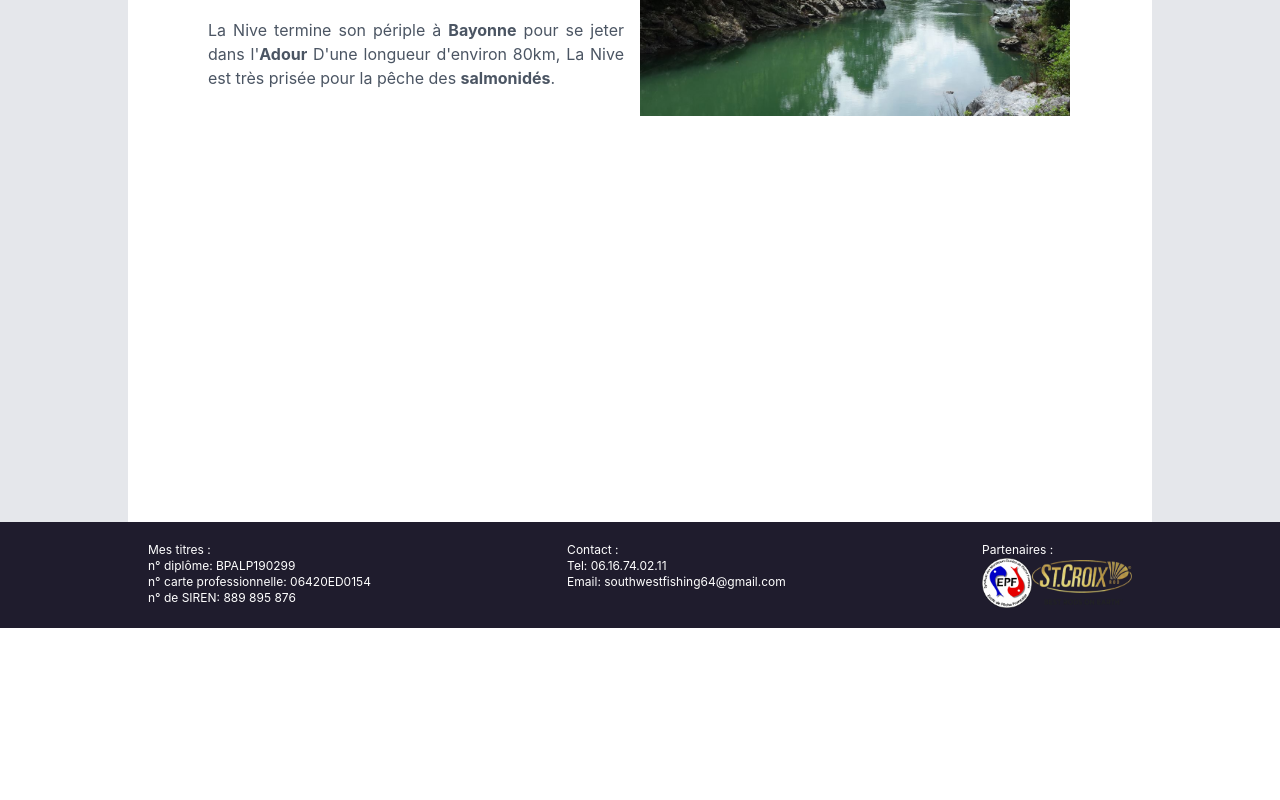
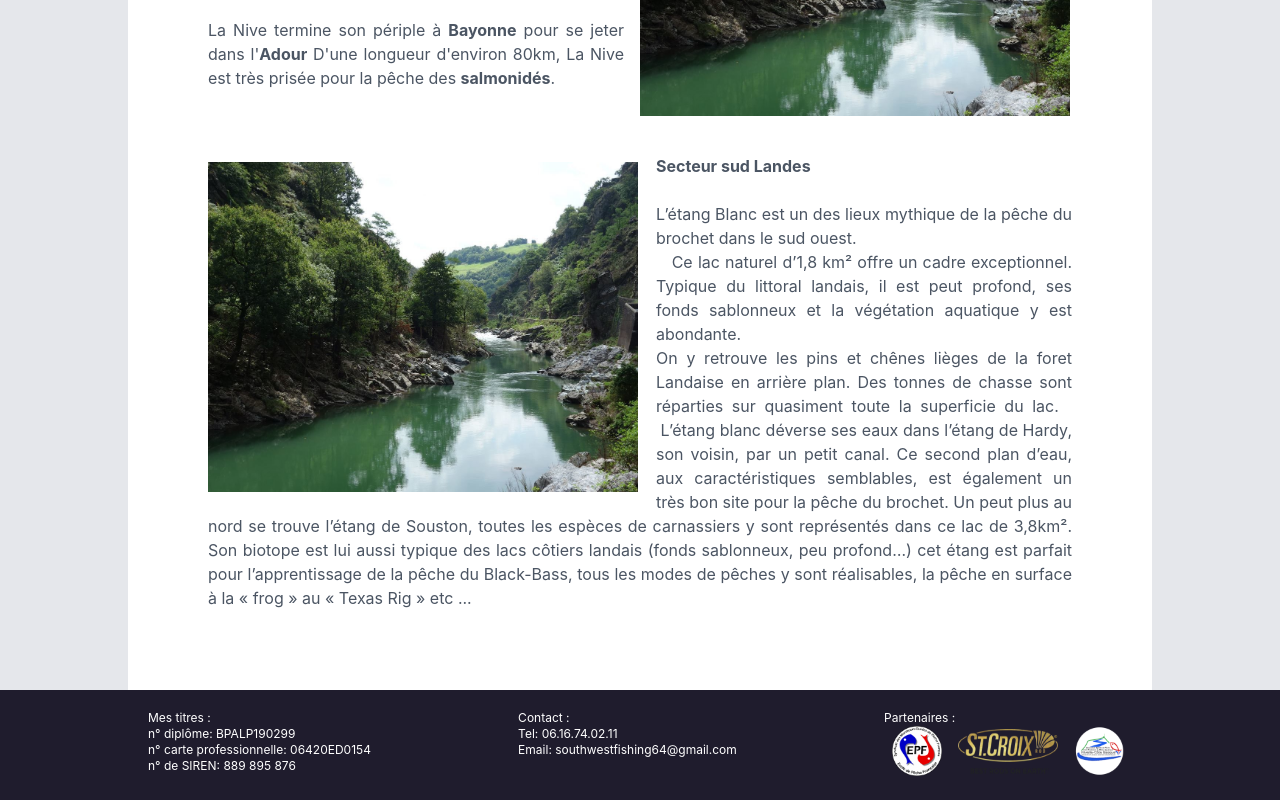
Before and after one commit to JIdayyy/south-west-fishing, a Next.js app: page /zone in a window 1280 px wide. Shown: the part 911-1711 px from the top of the page. Before the commit the page ends 1539 px from the top, so only its background shows below. Built offline with nearby package versions, Linux system fonts and the light colour scheme.

Commit message:
feat: 🎸 footer icon

```diff
--- a/pages/zone.tsx
+++ b/pages/zone.tsx
@@ -14,7 +14,7 @@ function Zone() {
                 Zone de pêche
             </h1>
             <div className="w-full">
-                <div className="float-left mb-10 md:mb-0 mr-4 w-full transform translate-y-2 md:w-1/2 md:h-1/2 relative overflow-hidden   md:aspect-h-2 md:aspect-w-6">
+                <div className="float-left mb-10 md:mb-0 mr-4 w-full transform translate-y-2 md:w-1/2  relative overflow-hidden   md:aspect-h-2 md:aspect-w-6">
                     <Map />
                 </div>
                 <span className="text-sm my-10 md:my-0 font-normal sm:text-base text-gray-600 w-full">
@@ -39,7 +39,7 @@ function Zone() {
             </div>
 
             <div className="my-10 w-full ">
-                <div className="float-right ml-4 w-full transform translate-y-2 md:w-1/2 md:h-1/2 relative overflow-hidden   md:aspect-h-2 md:aspect-w-6">
+                <div className="float-right ml-4 w-full transform translate-y-2 md:w-1/2  relative overflow-hidden   ">
                     <Image
                         src="/images/nive2.jpg"
                         width={430}
@@ -70,6 +70,43 @@ function Zone() {
                     <strong>salmonidés</strong>.
                 </span>
             </div>
+            <div className=" w-full ">
+                <div className="float-left mr-4 mb-4 w-full transform translate-y-2 md:w-1/2  relative overflow-hidden  ">
+                    <Image
+                        src="/images/nive2.jpg"
+                        width={430}
+                        height={330}
+                        quality={100}
+                        priority
+                    />
+                </div>
+                <span className="text-sm  font-normal sm:text-base text-gray-600 w-full">
+                    <strong>Secteur sud Landes</strong>
+                    <br />
+                    <br />
+                    L’étang Blanc est un des lieux mythique de la pêche du
+                    brochet dans le sud ouest. <br />
+                    &nbsp; &nbsp;Ce lac naturel d’1,8 km² offre un cadre
+                    exceptionnel. Typique du littoral landais, il est peut
+                    profond, ses fonds sablonneux et la végétation aquatique y
+                    est abondante.
+                    <br />
+                    On y retrouve les pins et chênes lièges de la foret Landaise
+                    en arrière plan. Des tonnes de chasse sont réparties sur
+                    quasiment toute la superficie du lac. &nbsp; &nbsp;L’étang
+                    blanc déverse ses eaux dans l’étang de Hardy, son voisin,
+                    par un petit canal. Ce second plan d’eau, aux
+                    caractéristiques semblables, est également un très bon site
+                    pour la pêche du brochet. Un peut plus au nord se trouve
+                    l’étang de Souston, toutes les espèces de carnassiers y sont
+                    représentés dans ce lac de 3,8km². Son biotope est lui aussi
+                    typique des lacs côtiers landais (fonds sablonneux, peu
+                    profond…) cet étang est parfait pour l’apprentissage de la
+                    pêche du Black-Bass, tous les modes de pêches y sont
+                    réalisables, la pêche en surface à la « frog » au « Texas
+                    Rig » etc ...
+                </span>
+            </div>
         </motion.div>
     );
 }
--- a/src/components/Layout/Footer/index.tsx
+++ b/src/components/Layout/Footer/index.tsx
@@ -28,18 +28,30 @@ function Footer(): JSX.Element {
                     </div>
 
                     <div className="flex items-center align-middle justify-between">
+                        <span className="mx-2">
                             <Image
                                 src="/images/logoesf.png"
                                 width={50}
                                 height={50}
                                 quality={100}
                             />
+                        </span>
+                        <span className="mx-2">
                             <Image
                                 src="/images/logostcroix.png"
                                 width={100}
                                 height={45}
                                 quality={100}
                             />
+                        </span>
+                        <span className="mx-2">
+                            <Image
+                                src="/images/aappma-nivelle.png"
+                                width={50}
+                                height={50}
+                                quality={100}
+                            />
+                        </span>
                     </div>
                 </div>
             </div>
--- a/src/components/Skills/index.tsx
+++ b/src/components/Skills/index.tsx
@@ -13,7 +13,7 @@ const descriptions = [
         id: '2',
         title: 'Salmonidés',
         description:
-            'Venez découvrir ou vous perfectionner aux leurres, au « toc » et à la mouche sur le bassin de la Nivelle et des Nives à la recherche des ses truites sauvages. Des stages de pêche sur les lacs de sont aussi envisageables sur demande. ',
+            'Venez découvrir ou vous perfectionner aux leurres, au « toc » et à la mouche sur le bassin de la Nivelle et des Nives à la recherche des ses truites sauvages. Des stages de pêche sur les lacs de montagne de sont aussi envisageables sur demande. ',
         image: '/images/skills/trout.jpg',
     },
     {
```
Also changed, not shown: public/images/aappma-nivelle.png (added). Lines whose indentation alone changed are shown as unchanged.
